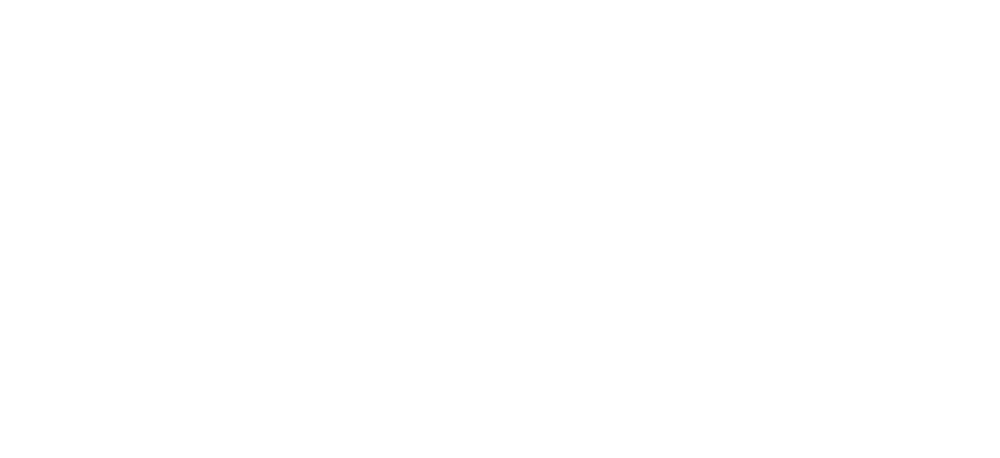
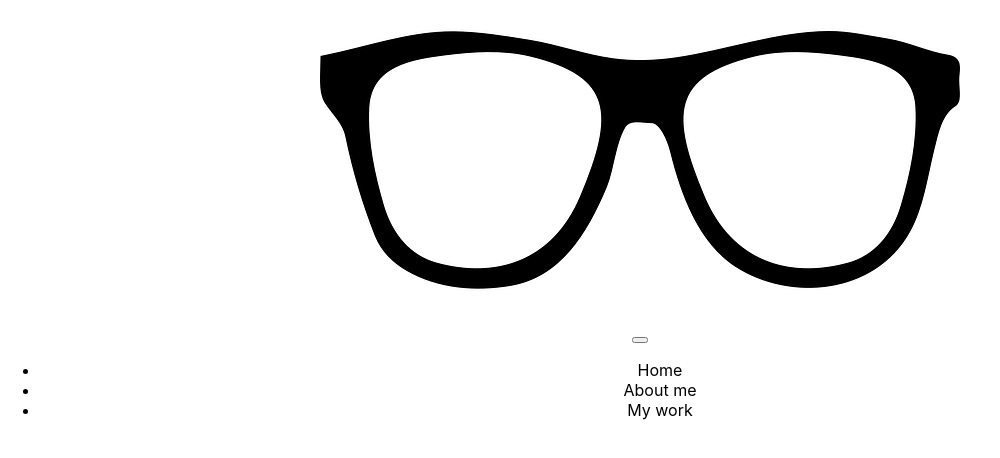
Before and after one commit to Rocio01/zr-portafolio, a React (Create React App) app: page / in a window 1280 px wide. Shown: the top 458 px of the page, without its empty margins (0-1000 px from the left). Built offline with nearby package versions, Linux system fonts and the light colour scheme.

Commit message:
Add header

```diff
--- a/src/App.js
+++ b/src/App.js
@@ -1,8 +1,10 @@
 import './App.css';
+import Header from './components/Header';
 
 function App() {
   return (
     <div className="App">
+      <Header />
     </div>
   );
 }
--- /dev/null
+++ b/src/components/Header.js
@@ -0,0 +1,24 @@
+import React from 'react'
+import logo from '../images/eyeglasses-g08fdd365f_640.png'
+
+const Header = () => {
+  return (
+    <header>
+      <div className="logo">
+        <img src={logo} alt='logo'/>
+      </div>
+      <button className="nav-toggle" aria-label='toggle navigation'>
+        <span className='hamburger'></span>
+      </button>
+    <nav>
+      <ul className='nav-list'>
+        <li>Home</li>
+        <li>About me</li>
+        <li>My work</li>
+      </ul>
+    </nav>
+    </header>
+  )
+}
+
+export default Header
```
Also changed, not shown: src/reportWebVitals.js (deleted, +0 -13 lines), src/images/eyeglasses-g08fdd365f_640.png (added).
